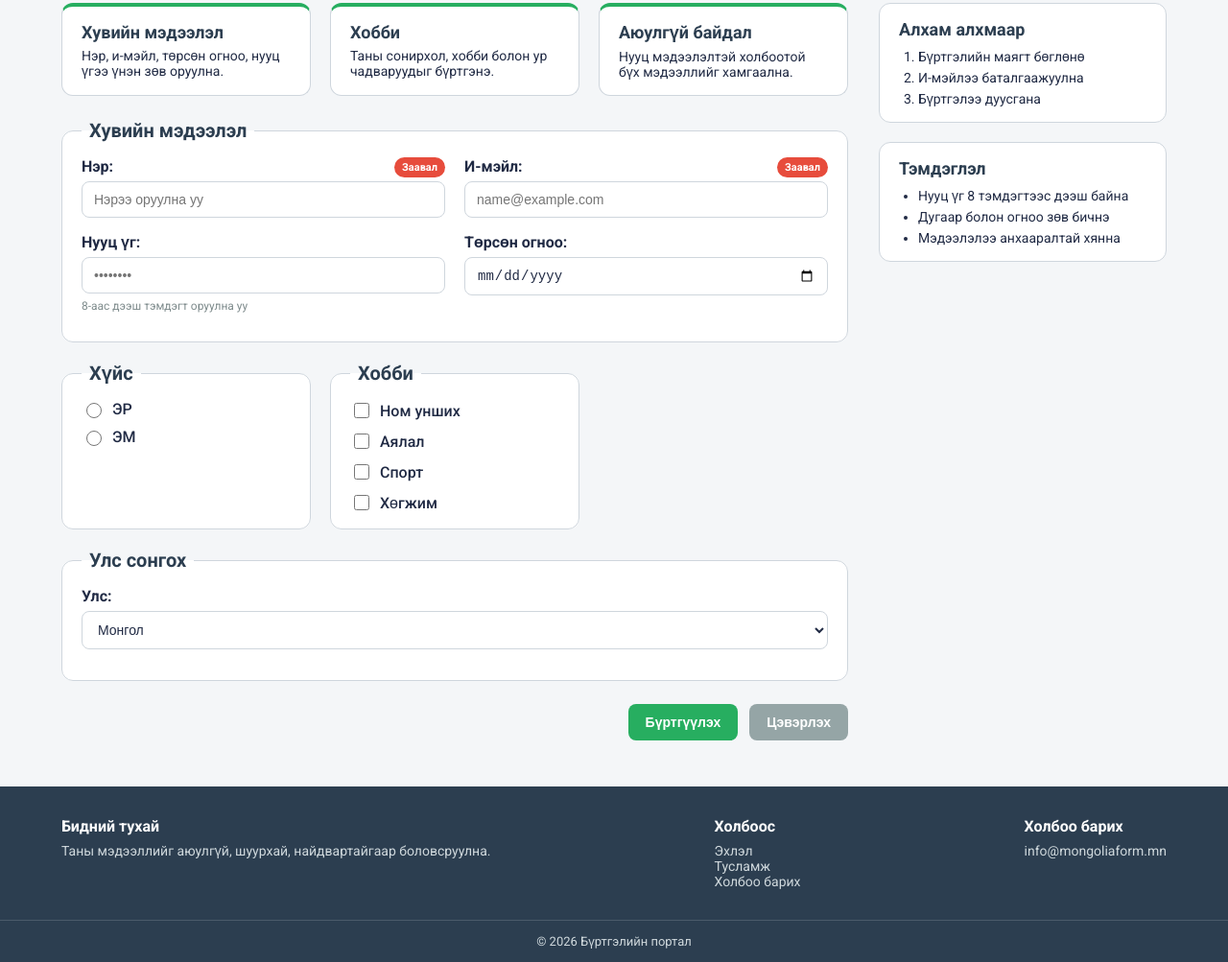
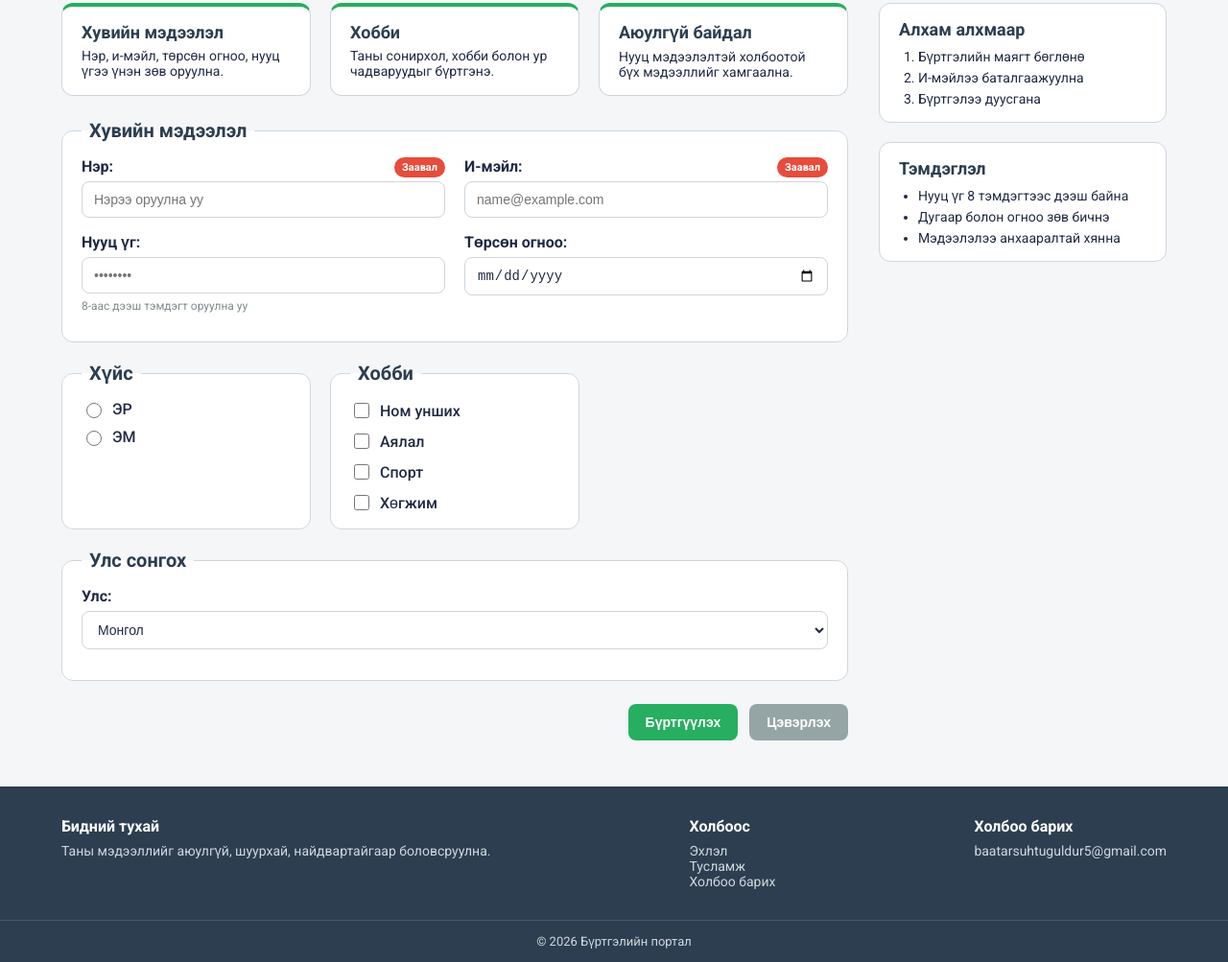
Before and after one commit to Tuugii0930/web-zohiomj-lab4, a plain HTML site: page index.html in a window 1280 px wide. Shown: the part 231-1234 px from the top of the page at 96% size. Drawn offline with Linux system fonts and the light colour scheme.

Commit message:
Update index.html

```diff
--- a/index.html
+++ b/index.html
@@ -149,7 +149,7 @@
       </div>
       <div>
         <h2>Холбоо барих</h2>
-        <p>info@mongoliaform.mn</p>
+        <p>baatarsuhtuguldur5@gmail.com</p>
       </div>
     </div>
     <p class="copy">© 2026 Бүртгэлийн портал</p>
```
